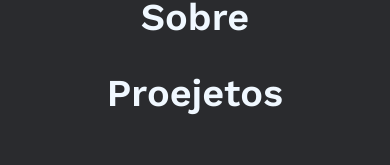
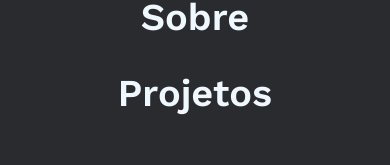
Before and after one commit to CunhaJoao1/portifolio-victorcunha, a React (Vite) app: page / in a window 390 px wide. Both pictures are taken after a click on the element 346 px from the left and 29 px from the top of the page. Shown: the part 278-443 px from the top of the page. Built offline with nearby package versions, Linux system fonts and the light colour scheme.

Commit message:
adicionado sections como array

```diff
--- a/src/Components/Header/Header.tsx
+++ b/src/Components/Header/Header.tsx
@@ -86,7 +86,7 @@ export function Header(){
                   <div className="toggle" onClick={()=>console.log(isOpen)}>
                     <Hamburger toggled={isOpen} toggle={setIsOpen}/>
                   </div>
-                  {isOpen? <MobileMenu openMenu={isOpen} content/>: ''}
+                  {isOpen? <MobileMenu sections={["Home", "Sobre", "Projetos"]} openMenu={isOpen} content/>: ''}
                 </>}
             </>
         </Div>
--- a/src/Components/Header/MobileMenu.tsx
+++ b/src/Components/Header/MobileMenu.tsx
@@ -33,7 +33,8 @@ const Div = styled.div`
 `
 type MobilePrps = {
     content: ReactNode,
-    openMenu: boolean
+    openMenu: boolean,
+    sections: string[]
 }
 export function MobileMenu(props: MobilePrps){
     return(
@@ -45,9 +46,9 @@ export function MobileMenu(props: MobilePrps){
                 <motion.nav
                 >
                     <ul>
-                        <li>Home</li>
-                        <li>Sobre</li>
-                        <li>Proejetos</li>
+                        {props.sections.map((section) =>{
+                            return <li>{section}</li>
+                        })}
                     </ul>
                 </motion.nav>
             </motion.div>
```
